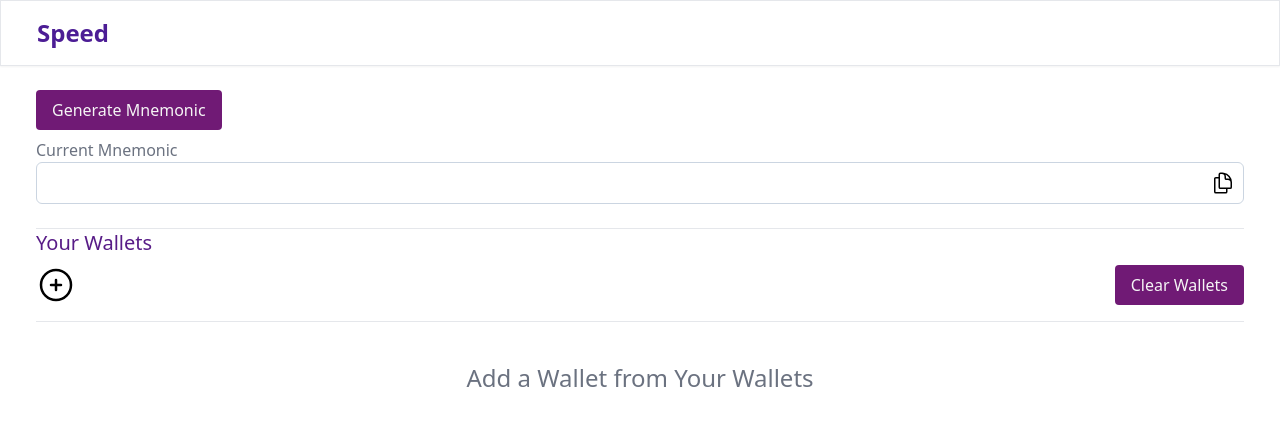
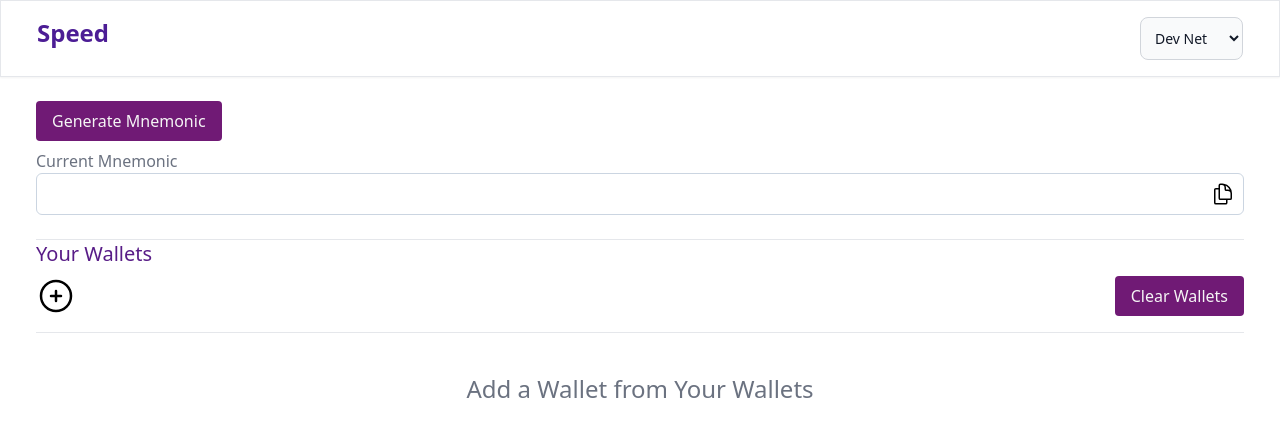
Before and after one commit to yxsh3/wallet-speed, a React (Vite) app: page / in a window 1280 px wide. Shown: the top 436 px of the page. Built offline with nearby package versions, Linux system fonts and the light colour scheme.

Commit message:
Added Dev Net

```diff
--- a/src/App.jsx
+++ b/src/App.jsx
@@ -8,6 +8,7 @@ function App() {
   const [walletSeed, setWalletSeed] = useState(null);
   const [wallets, setWallets] = useState([]);
   const [showWallet, setShowWallet] = useState(false);
+  const [netConnect, setNetConnect] = useState("devnet");
 
   useEffect(() => {
     const data = localStorage.getItem('wallet');
@@ -35,11 +36,11 @@ function App() {
 
   return (
     <div>
-      <TopBar></TopBar>
+      <TopBar setNetConnect={setNetConnect}></TopBar>
       <div className="px-9">
         <MnemonicBox walletSeed={walletSeed} setWalletSeed={setWalletSeed} setWallets={setWallets} setShowWallet={setShowWallet}></MnemonicBox>
         <hr />
-        <Navbar walletSeed={walletSeed} setWalletSeed={setWalletSeed} wallets={wallets} setWallets={setWallets} showWallet={showWallet} setShowWallet={setShowWallet}></Navbar>
+        <Navbar netConnect={netConnect} walletSeed={walletSeed} setWalletSeed={setWalletSeed} wallets={wallets} setWallets={setWallets} showWallet={showWallet} setShowWallet={setShowWallet}></Navbar>
       </div>
     </div>
   )
--- a/src/components/Navbar.jsx
+++ b/src/components/Navbar.jsx
@@ -8,7 +8,7 @@ import { useState } from "react";
 import WalletBox from "./WalletBox";
 import axios from "axios";
 
-export default function Navbar({ walletSeed, setWalletSeed, wallets, setWallets, showWallet, setShowWallet }) {
+export default function Navbar({ netConnect, walletSeed, setWalletSeed, wallets, setWallets, showWallet, setShowWallet }) {
     const [wallet, setWallet] = useState({
         publicKey: "",
         privateKey: "",
@@ -35,7 +35,7 @@ export default function Navbar({ walletSeed, setWalletSeed, wallets, setWallets,
     const getBalance = async (wallet) => {
         try {
             const apiKey = import.meta.env.VITE_SOLANA_API_KEY;
-            const response = await axios.post(apiKey, {
+            const response = await axios.post(`https://solana-${netConnect}.g.alchemy.com/v2/${apiKey}`, {
                 "jsonrpc": "2.0",
                 "id": 1,
                 "method": "getBalance",
--- a/src/components/TopBar.jsx
+++ b/src/components/TopBar.jsx
@@ -1,8 +1,22 @@
 
-export default function TopBar () {
+export default function TopBar( {setNetConnect} ) {
     return (
-        <div className="px-9 py-4 border shadow-sm">
+        <div className="flex justify-between px-9 py-4 border shadow-sm">
             <h1 className="text-2xl text-violet-900 font-bold">Speed</h1>
+
+            <div>
+                <form className="max-w-sm mx-auto">
+                    <select id="countries" className="bg-gray-50 border border-gray-300 text-gray-900 text-sm rounded-lg focus:ring-blue-500 focus:border-blue-500 block w-full p-2.5 dark:bg-gray-700 dark:border-gray-600 dark:placeholder-gray-400 dark:text-white dark:focus:ring-blue-500 dark:focus:border-blue-500 cursor-pointer" onChange={(e) => {
+                        // e.preventDefault();
+                        setNetConnect(e.target.value);
+                    }}>
+
+                        <option selected value="devnet">Dev Net</option>
+                        <option value="mainnet">Main Net</option>
+                    </select>
+                </form>
+            </div>
+
         </div>
     )
 }
```
